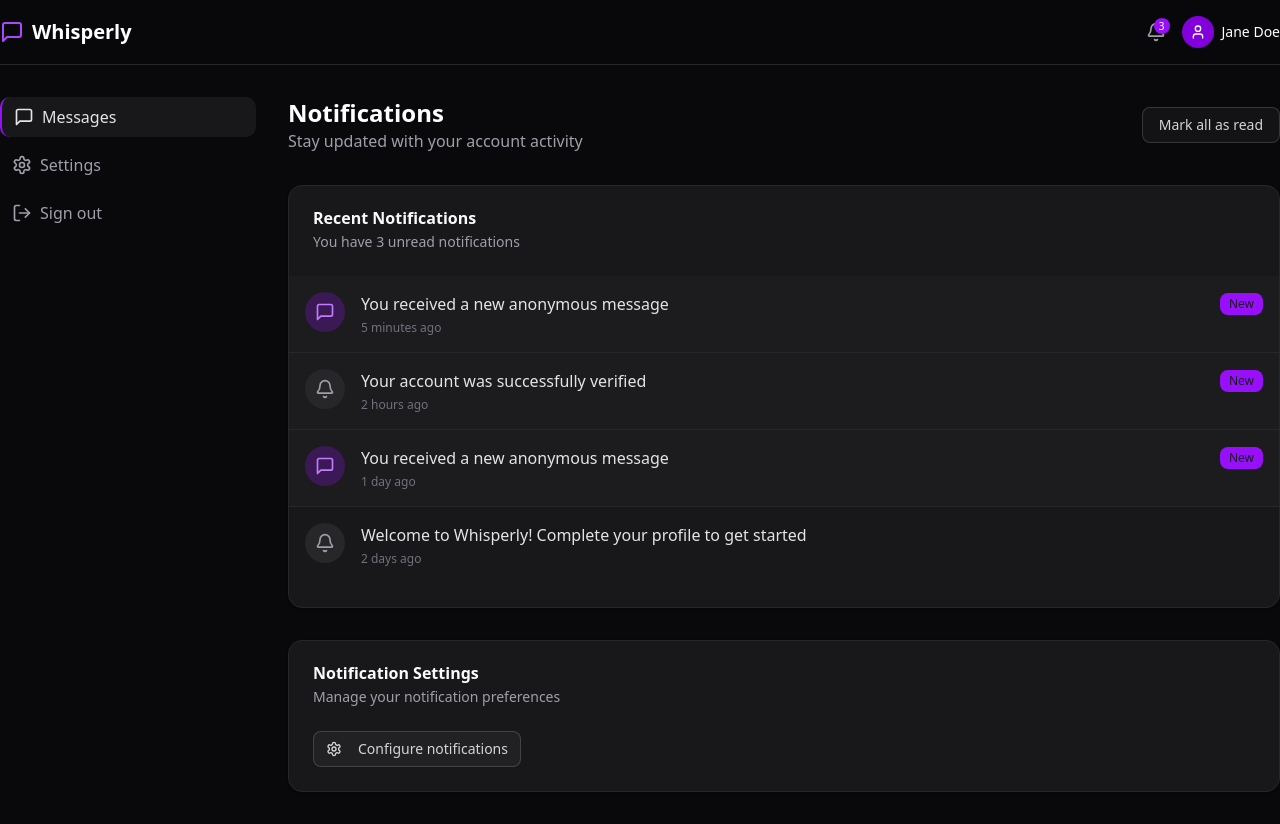
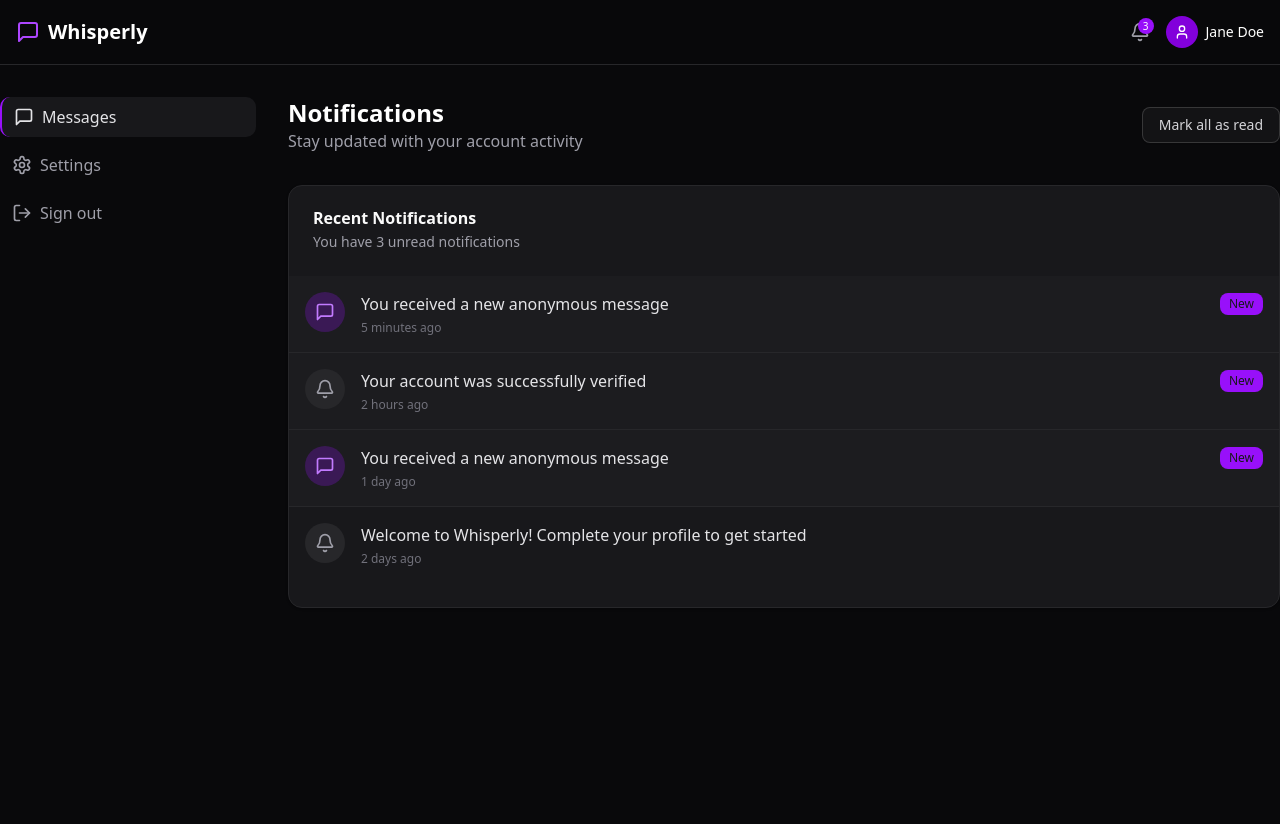
Before and after one commit to talhabilal-dev/whisperly, a Next.js app: page /dashboard/notifications in a window 1280 px wide. After the commit the page ends 800 px from the top, so only its background shows below. Built offline with nearby package versions, Linux system fonts and the light colour scheme.

Commit message:
feat: refine layout and styling for dashboard and notifications pages

```diff
--- a/src/app/(root)/page.js
+++ b/src/app/(root)/page.js
@@ -14,7 +14,6 @@ import {
 export default function Home() {
   return (
     <div className="flex min-h-screen flex-col">
-
       <main className="flex-1">
         {/* Hero Section */}
         <section className="relative overflow-hidden gradient-bg py-20 md:py-32">
@@ -255,9 +254,7 @@ export default function Home() {
         </section>
 
         {/* CTA Section */}
-
       </main>
-
     </div>
   );
 }
--- a/src/app/dashboard/layout.js
+++ b/src/app/dashboard/layout.js
@@ -8,12 +8,12 @@ export default function DashboardLayout({ children }) {
       <header className="sticky top-0 z-50 w-full border-b border-zinc-800 bg-zinc-950/80 backdrop-blur-sm">
         <div className="container flex h-16 items-center justify-between">
           <div className="flex items-center gap-2">
-            <Link href="/" className="flex items-center gap-2">
+            <Link href="/" className="flex items-center gap-2 p-4">
               <MessageSquare className="h-6 w-6 text-purple-500" />
               <span className="text-xl font-bold">Whisperly</span>
             </Link>
           </div>
-          <div className="flex items-center gap-4">
+          <div className="flex items-center gap-4 p-4">
             <Link href="/dashboard/notifications" className="relative">
               <Bell className="h-5 w-5 text-zinc-400 hover:text-white transition-colors" />
               <span className="absolute -top-1 -right-1 flex h-4 w-4 items-center justify-center rounded-full bg-purple-600 text-[10px]">
--- a/src/app/dashboard/notifications/page.jsx
+++ b/src/app/dashboard/notifications/page.jsx
@@ -44,7 +44,7 @@ const notifications = [
 export default function NotificationsPage() {
   return (
     <div className="space-y-8">
-      <div className="flex flex-col sm:flex-row sm:items-center justify-between gap-4">
+      <div className="flex flex-col sm:flex-row sm:items-center overflow-hidden justify-between gap-4">
         <div>
           <h1 className="text-2xl font-bold">Notifications</h1>
           <p className="text-zinc-400">
@@ -107,24 +107,6 @@ export default function NotificationsPage() {
           </div>
         </CardContent>
       </Card>
-
-      <Card className="border-zinc-800 bg-zinc-900">
-        <CardHeader>
-          <CardTitle>Notification Settings</CardTitle>
-          <CardDescription className="text-zinc-400">
-            Manage your notification preferences
-          </CardDescription>
-        </CardHeader>
-        <CardContent>
-          <Button
-            variant="outline"
-            className="border-zinc-700 text-zinc-300 hover:bg-zinc-800"
-          >
-            <Settings className="mr-2 h-4 w-4" />
-            Configure notifications
-          </Button>
-        </CardContent>
-      </Card>
     </div>
   );
 }
```
